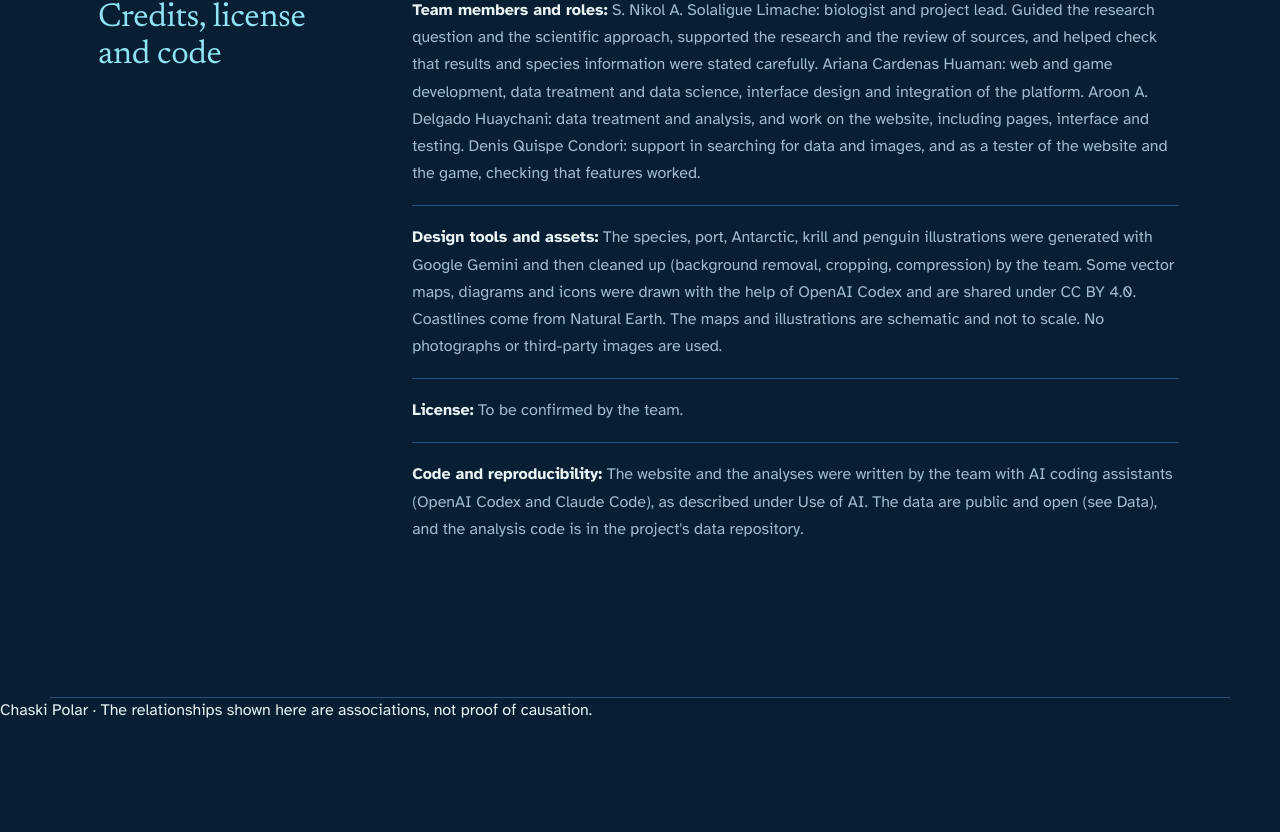
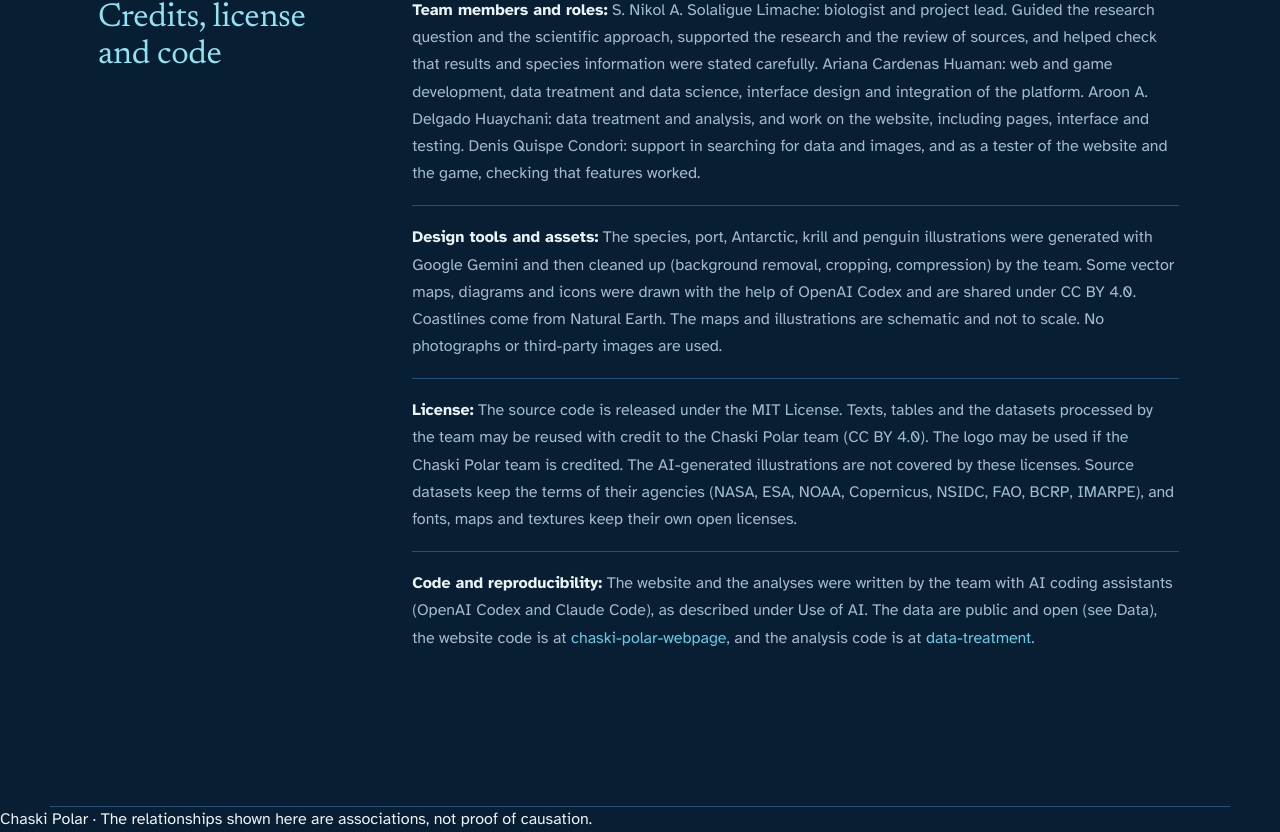
Before and after one commit to chaski-polar-2026/chaski-polar-webpage, a React (Vite) app: page /about in a window 1280 px wide. Shown: the part 5207-6039 px from the top of the page. Before the commit the page ends 5930 px from the top, so only its background shows below. Built offline with nearby package versions, Linux system fonts and the light colour scheme.

Commit message:
About: licencia y enlaces a los repositorios

```diff
--- a/src/pages/AboutPage.tsx
+++ b/src/pages/AboutPage.tsx
@@ -109,8 +109,8 @@ export default function AboutPage() {
         <ul className="about-lista">
           <li><strong>Team members and roles:</strong> S. Nikol A. Solaligue Limache: biologist and project lead. Guided the research question and the scientific approach, supported the research and the review of sources, and helped check that results and species information were stated carefully. Ariana Cardenas Huaman: web and game development, data treatment and data science, interface design and integration of the platform. Aroon A. Delgado Huaychani: data treatment and analysis, and work on the website, including pages, interface and testing. Denis Quispe Condori: support in searching for data and images, and as a tester of the website and the game, checking that features worked.</li>
           <li><strong>Design tools and assets:</strong> The species, port, Antarctic, krill and penguin illustrations were generated with Google Gemini and then cleaned up (background removal, cropping, compression) by the team. Some vector maps, diagrams and icons were drawn with the help of OpenAI Codex and are shared under CC BY 4.0. Coastlines come from Natural Earth. The maps and illustrations are schematic and not to scale. No photographs or third-party images are used.</li>
-          <li><strong>License:</strong> {PENDIENTE}</li>
-          <li><strong>Code and reproducibility:</strong> The website and the analyses were written by the team with AI coding assistants (OpenAI Codex and Claude Code), as described under Use of AI. The data are public and open (see Data), and the analysis code is in the project&apos;s data repository.</li>
+          <li><strong>License:</strong> The source code is released under the MIT License. Texts, tables and the datasets processed by the team may be reused with credit to the Chaski Polar team (CC BY 4.0). The logo may be used if the Chaski Polar team is credited. The AI-generated illustrations are not covered by these licenses. Source datasets keep the terms of their agencies (NASA, ESA, NOAA, Copernicus, NSIDC, FAO, BCRP, IMARPE), and fonts, maps and textures keep their own open licenses.</li>
+          <li><strong>Code and reproducibility:</strong> The website and the analyses were written by the team with AI coding assistants (OpenAI Codex and Claude Code), as described under Use of AI. The data are public and open (see Data), the website code is at <a href="https://github.com/chaski-polar-2026/chaski-polar-webpage">chaski-polar-webpage</a>, and the analysis code is at <a href="https://github.com/chaski-polar-2026/data-treatment">data-treatment</a>.</li>
         </ul>
       </section>
       <footer className="pie">Chaski Polar · The relationships shown here are associations, not proof of causation.</footer>
```
